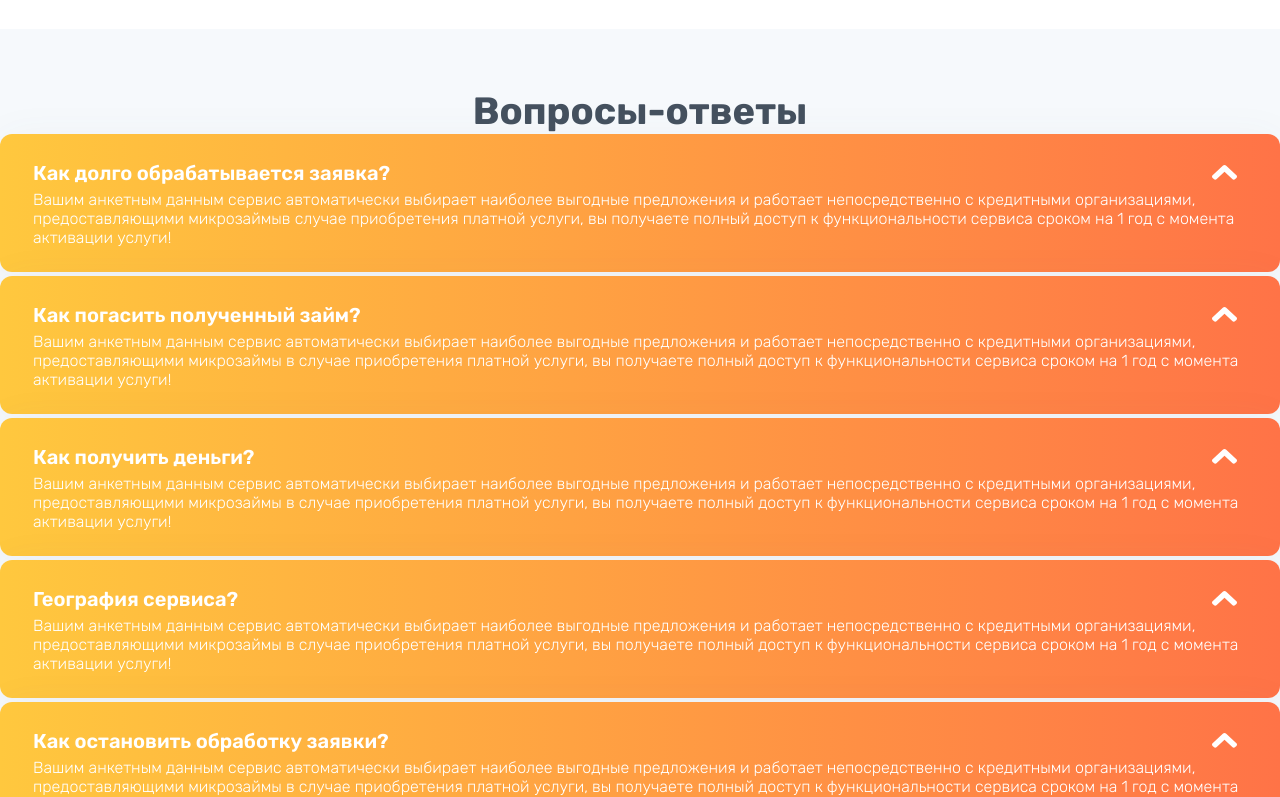
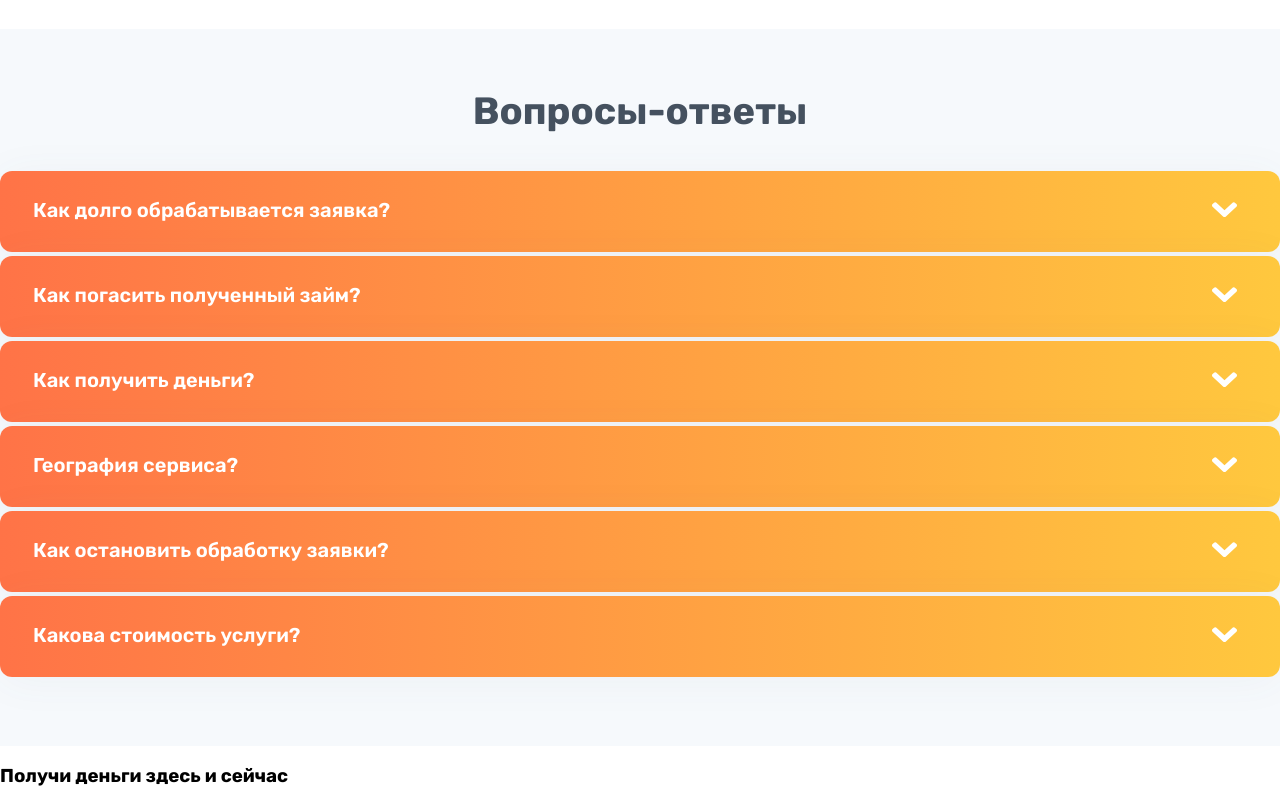
Before and after one commit to j0v4n1/firemoney, a React (Create React App) app in the folder client/: page / in a window 1280 px wide. Shown: the part 5000-5797 px from the top of the page. Built offline with nearby package versions, Linux system fonts and the light colour scheme.

Commit message:
доделать аккордион

```diff
--- a/client/src/components/accordion-item/accordion-item.module.css
+++ b/client/src/components/accordion-item/accordion-item.module.css
@@ -7,7 +7,7 @@
   background: rgba(255, 255, 255, 0.95);
   box-shadow: 0px 4px 44px 0px rgba(84, 104, 123, 0.05);
   backdrop-filter: blur(6px);
-  background: linear-gradient(to right, rgba(255, 200, 62, 1), rgba(255, 115, 71, 1));
+  background: linear-gradient(to right, rgba(255, 115, 71, 1), rgba(255, 200, 62, 1));
 }
 
 .accordion__header-wrapper {
@@ -30,29 +30,30 @@
   color: #fff;
   font-size: 20px;
   font-weight: 600;
-  transition: 0.3s;
 }
 
 .accordion__body {
-  margin: 0;
+  margin: 0 127px 0 0;
   color: #fff;
   font-size: 16px;
   font-weight: 300;
-  transition: max-height 0.3s ease;
+  transition: max-height 0.5s ease;
   max-height: 60px;
 }
 
-.accordion__btn {
+.accordion__arrow {
   cursor: pointer;
   width: 25px;
   height: 15px;
-  border: none;
-  padding: 0;
-  background-color: rgba(255, 255, 255, 0);
   background-image: url(../../images/up.svg);
   background-repeat: no-repeat;
   background-size: contain;
   margin: 10px 43px;
+  transition: 0.5s;
+}
+
+.accordion__arrow_rotate {
+  transform: rotate(180deg);
 }
 
 .accordion__body_hidden {
--- a/client/src/components/accordion-item/accordion-item.tsx
+++ b/client/src/components/accordion-item/accordion-item.tsx
@@ -5,23 +5,43 @@ import { AccordionItemProps } from './accordion-item.types';
 export default function AccordionItem({ id, header, body }: AccordionItemProps) {
   const [isHidden, setIsHidden] = useState(true);
   const [itemId, setItemId] = useState<number | null>(null);
+  const [isFirstRender, setIsFirstRender] = useState(true);
 
   return (
-    <div key={id} className={styles['accordion__item']}>
+    <div
+      key={id}
+      className={
+        (!isHidden && itemId === id) || isFirstRender
+          ? `${styles['accordion__item']} ${styles['accordion__item_background']}`
+          : styles['accordion__item']
+      }>
       <div
         onClick={() => {
+          setIsFirstRender(false);
           setItemId(id);
           if (id === itemId) {
             setIsHidden(!isHidden);
           }
         }}
         className={styles['accordion__header-wrapper']}>
-        <h3 className={styles['accordion__header']}>{header}</h3>
-        <button className={styles['accordion__btn']}></button>
+        <h3
+          className={
+            (!isHidden && itemId === id) || isFirstRender
+              ? `${styles['accordion__header']}`
+              : `${styles['accordion__header']}  ${styles['accordion__header_padding']}`
+          }>
+          {header}
+        </h3>
+        <div
+          className={
+            (!isHidden && itemId === id) || isFirstRender
+              ? `${styles['accordion__arrow']} ${styles['accordion__arrow_rotate']}`
+              : styles['accordion__arrow']
+          }></div>
       </div>
       <p
         className={
-          isHidden && itemId === id
+          (!isHidden && itemId === id) || isFirstRender
             ? `${styles['accordion__body']} ${styles['accordion__body_hidden']}`
             : styles['accordion__body']
         }>
--- a/client/src/components/accordion/accordion.module.css
+++ b/client/src/components/accordion/accordion.module.css
@@ -1,4 +1,5 @@
 .accordion {
+  padding: 37px 0 0;
   display: flex;
   flex-direction: column;
   gap: 4px;
```
Also changed, not shown: client/src/images/woman2.png (added).
